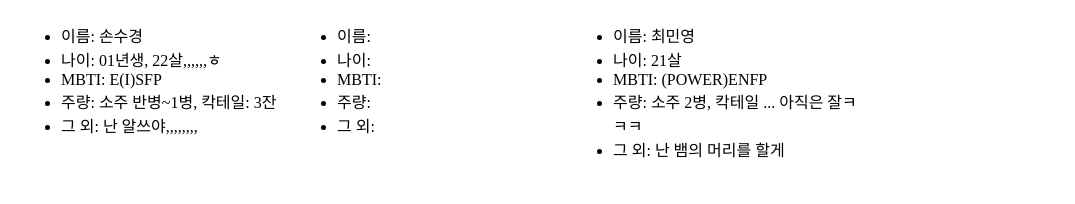
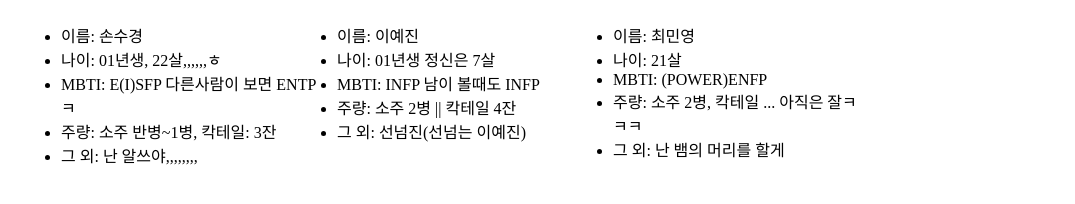
Before and after one commit to 1004Jumto/Alcoholic, a plain HTML site: page intro.html in a window 1280 px wide. Shown: the part 206-410 px from the top of the page, without its empty margins (205-1280 px from the left). Drawn offline with Linux system fonts and the light colour scheme.

Commit message:
Update intro.html

```diff
--- a/intro.html
+++ b/intro.html
@@ -76,7 +76,7 @@
             <ul>
               <li>이름: 손수경</li>
               <li>나이: 01년생, 22살,,,,,,ㅎ</li>
-              <li>MBTI: E(I)SFP</li>
+              <li>MBTI: E(I)SFP 다른사람이 보면 ENTPㅋ</li>
               <li>주량: 소주 반병~1병, 칵테일: 3잔</li>
               <li>그 외: 난 알쓰야,,,,,,,,</li>
             </ul>
@@ -86,11 +86,11 @@
           <img class="photo" src="intro_profile/profile.jpg" alt="이예진 이미지 사진">
           <div class="detail">
             <ul>
-              <li>이름: </li>
-              <li>나이: </li>
-              <li>MBTI: </li>
-              <li>주량: </li>
-              <li>그 외: </li>
+              <li>이름: 이예진</li>
+              <li>나이: 01년생 정신은 7살</li>
+              <li>MBTI: INFP 남이 볼때도 INFP</li>
+              <li>주량: 소주 2병 || 칵테일 4잔</li>
+              <li>그 외: 선넘진(선넘는 이예진)</li>
             </ul>
           </div>
       </div>
```
